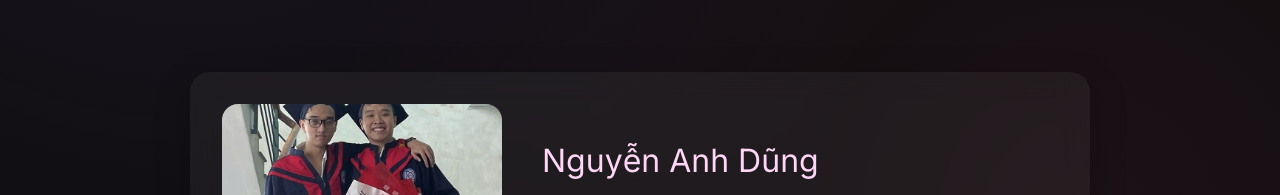
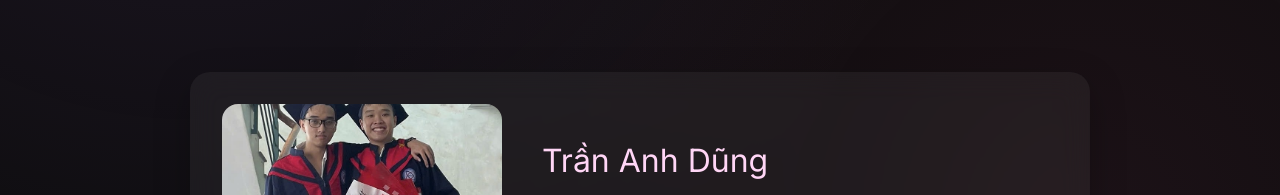
Before and after one commit to DaszNAQ/MemoriesWithFriends, a plain HTML site: page index.html in a window 1280 px wide. Shown: the part 1260-1455 px from the top of the page. Drawn offline with nearby package versions, Linux system fonts and the light colour scheme.

Commit message:
fix_name

```diff
--- a/index.html
+++ b/index.html
@@ -77,7 +77,7 @@
             <img src="img/gallery/img4.jpg" />
           </div>
           <div class="story-content">
-            <h2>Nguyễn Anh Dũng</h2>
+            <h2>Trần Anh Dũng</h2>
             <p>
               Một người anh em thân thiết, hiện đang thất nghiệp nhưng có người yêu nên dễ bị sang chấn tâm lý
           </br>MONG ANH VẪN THEO HƯỚNG IT VÀ HẾT THẤT NGHIỆP NHA
```
